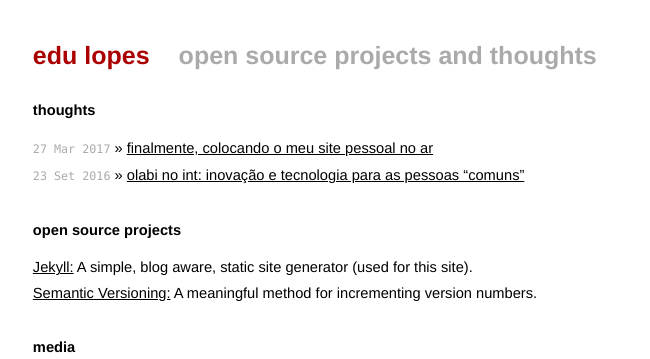
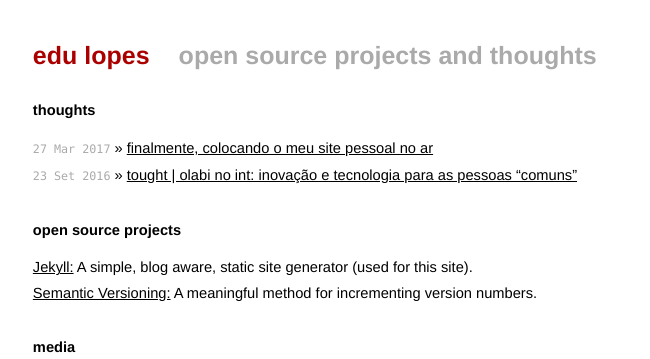
Before and after one commit to mojombo/mojombo.github.io, a Jekyll site: the page built from index.html, in a window 1280 px wide and 900 px high. Shown: the top 359 px of the window, without its empty margins (299-949 px from the left). Built offline with Jekyll 4.4.1, drawn with Linux system fonts in a browser that asks for light colours.

Commit message:
Update index.html

```diff
--- a/index.html
+++ b/index.html
@@ -9,7 +9,7 @@
     {% for post in site.posts %}
       <li><span>{{ post.date | date_to_string }}</span> &raquo; <a href="{{ post.url }}">{{ post.title }}</a></li>
     {% endfor %}
-      <li><span>23 Set 2016</span> &raquo; <a href="https://medium.com/@olabimakerspace/olabi-no-int-inova%C3%A7%C3%A3o-e-tecnologia-para-as-pessoas-comuns-9138a2115d2f">olabi no int: inovação e tecnologia para as pessoas “comuns”</a></li>
+      <li><span>23 Set 2016</span> &raquo; <a href="https://medium.com/@olabimakerspace/olabi-no-int-inova%C3%A7%C3%A3o-e-tecnologia-para-as-pessoas-comuns-9138a2115d2f">tought | olabi no int: inovação e tecnologia para as pessoas “comuns”</a></li>
   </ul>
 
   <h1>open source projects</h1>
```
